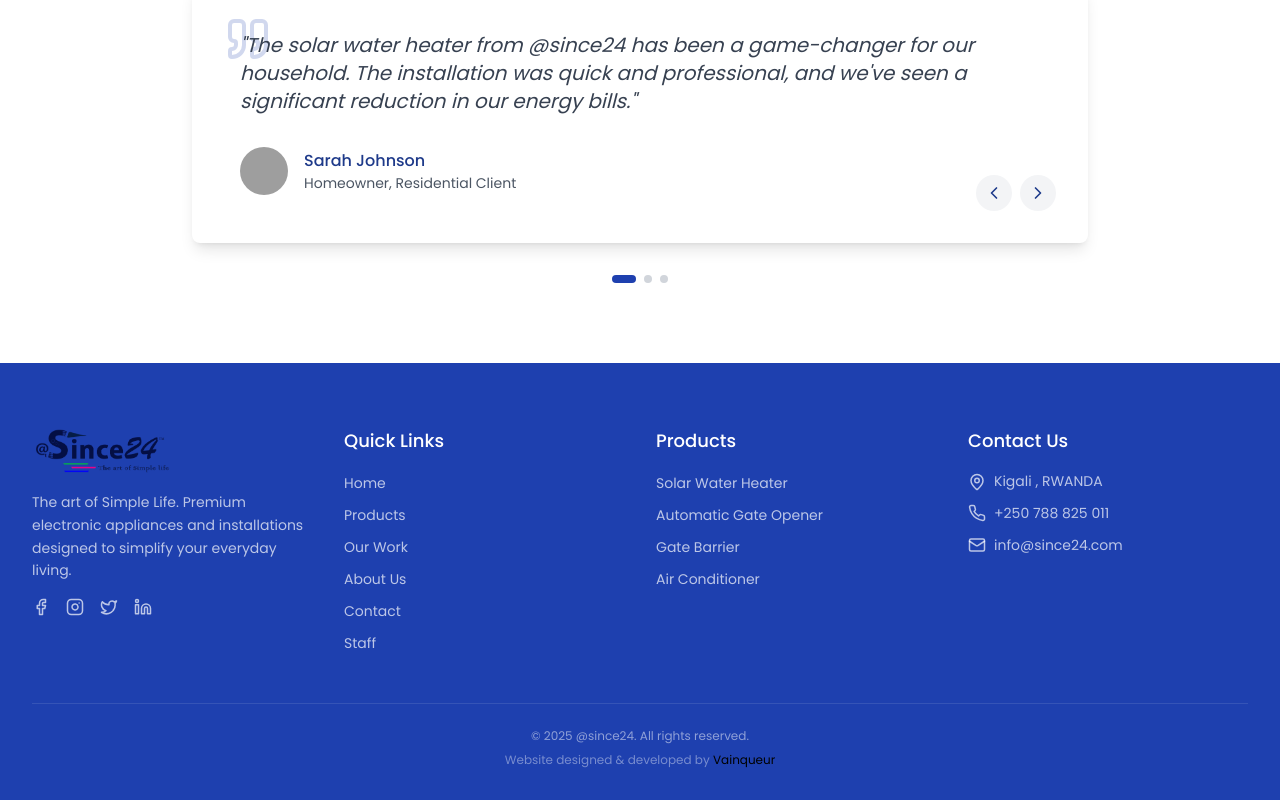
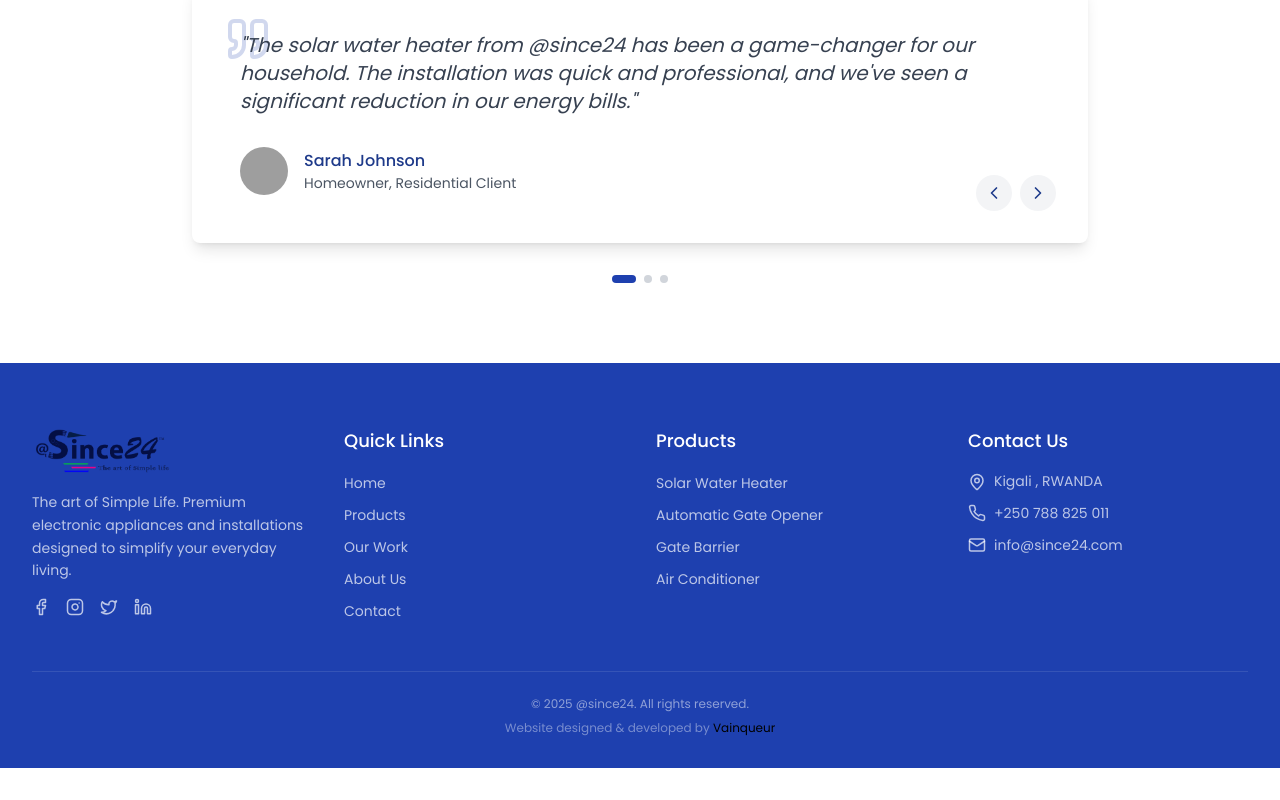
Before and after one commit to pacyuzu16/atsince24-fe, a Next.js app: page / in a window 1280 px wide. Shown: the part 3709-4509 px from the top of the page. After the commit the page ends 4477 px from the top, so only its background shows below. Built offline with nearby package versions, Linux system fonts and the light colour scheme; grey boxes are pictures that could not be loaded.

Commit message:
Update footer component to change 'Staff' link to 'Admin' and comment out the link

```diff
--- a/components/footer.tsx
+++ b/components/footer.tsx
@@ -61,11 +61,11 @@ export default function Footer() {
                   Contact
                 </Link>
               </li>
-              <li>
+              {/* <li>
                 <Link href="/staff-login" className="text-white/70 hover:text-white transition-colors text-sm">
-                  Staff
+                  Admin
                 </Link>
-              </li>
+              </li> */}
             </ul>
           </div>
 
```
